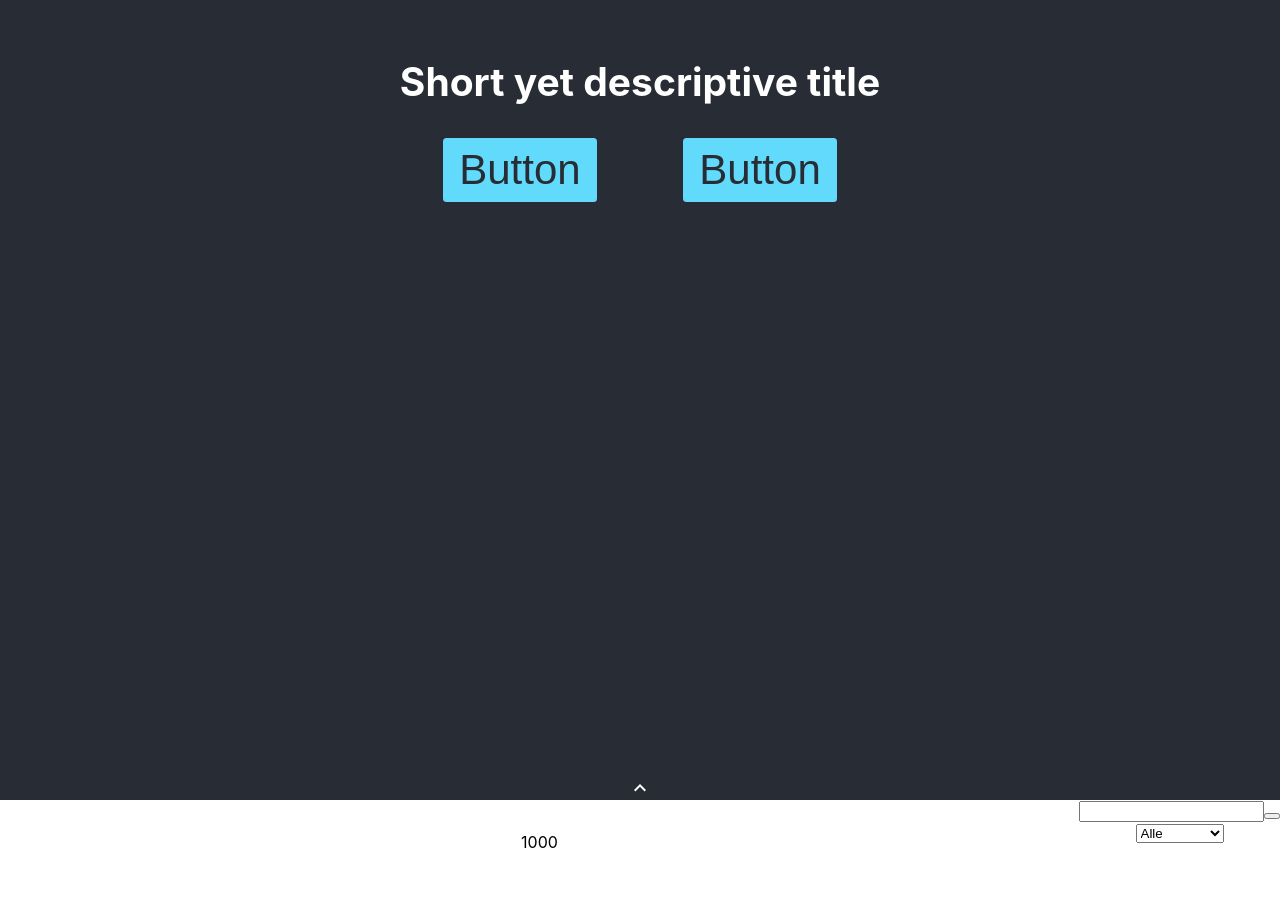
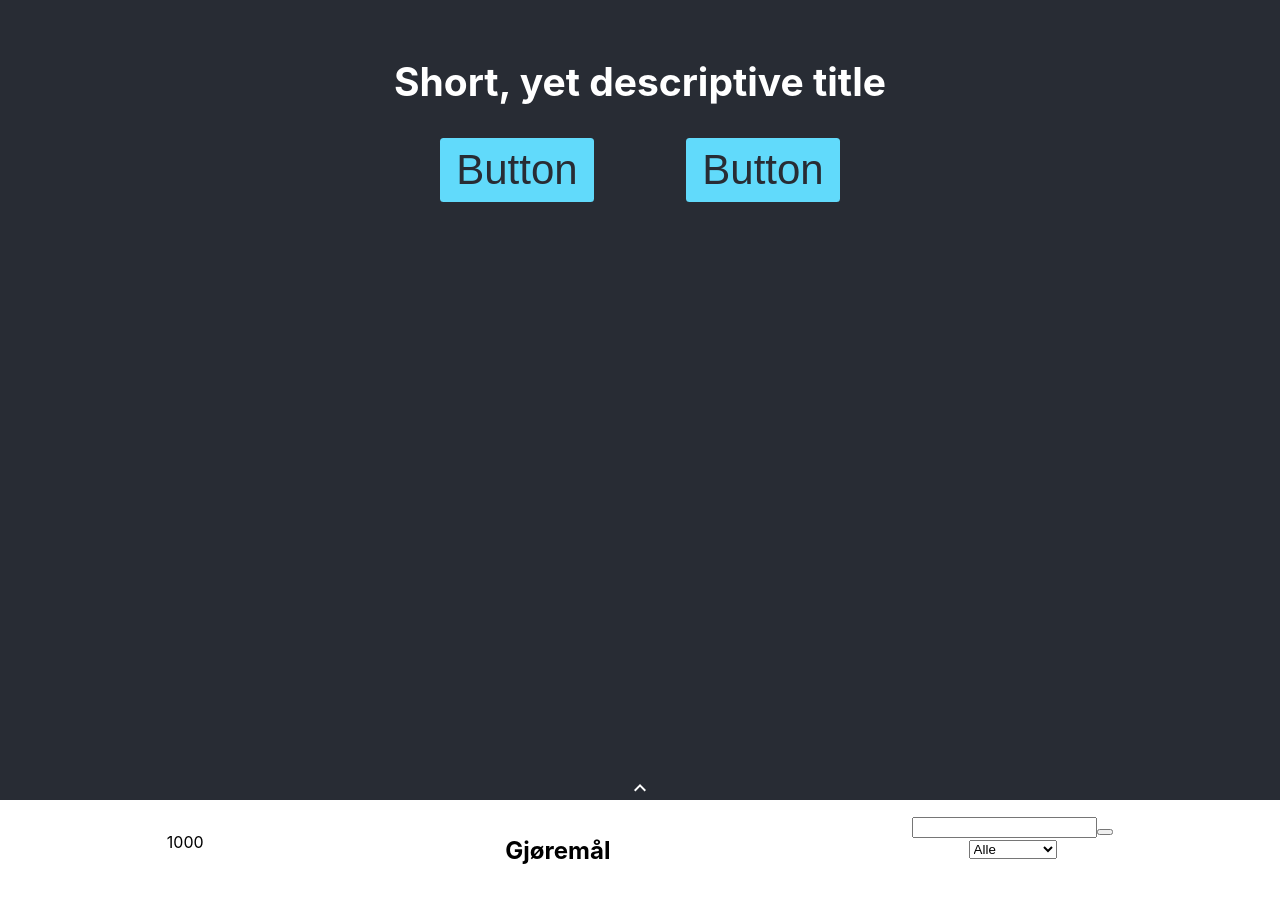
Before and after one commit to pynezz/my-app, a React (Create React App) app: page / in a window 1280 px wide. Built offline with nearby package versions, Linux system fonts and the light colour scheme.

Commit message:
favico, compartmentalization

```diff
--- a/src/App.js
+++ b/src/App.js
@@ -28,27 +28,8 @@ function App() {
   return (
     <div className="App">
       <header className="App-header">
-        <Section></Section>
-        <section id="sec-one">
-          <div className="container container-top">
-            <h1>Short yet descriptive title</h1>
-            <div className="row">
-              <div id="item1">
-                <button className="top-button">
-                  <a href="#">Button</a>
-                </button>
-              </div>
-              <div id="item2">
-                <button className="top-button">
-                  <a href="#">
-                    Button
-                  </a>
-                </button>
-              </div>
-            </div>
-          </div>
-        </section>
-        <img src={expand_icon} className="expand-icon" alt="expand" onClick={Expand}></img>
+        <Section />
+        <ExpandImage />
       </header>
       <section className="sec-two">
           <div className="container">
@@ -56,9 +37,13 @@ function App() {
               <p>
                 1000
               </p>
+              <header>
+                <h1>Gjøremål</h1>
+              </header>
+              <Form />
             </div>
           </div>
-          <Form />
+
         </section>
     </div>
   );
@@ -69,8 +54,39 @@ function Expand() {
   header.classList.add('showFooterStats');
 }
 
-function Section(props) {
-  return null
+const Section = () => {
+  return (
+    <section id="sec-one">
+      <div className="container container-top">
+        <h1>Short, yet descriptive title</h1>
+          <div className="row">
+            <div id="item1">
+              <button className="top-button">
+                <a href="#">Button</a>
+              </button>
+            </div>
+            <div id="item2">
+              <button className="top-button">
+                <a href="#">
+                  Button
+                </a>
+              </button>
+            </div>
+          </div>
+        </div>
+      </section>
+  );
+}
+
+function ExpandImage() {
+  return (
+    <img
+      src={expand_icon}
+      className="expand-icon"
+      alt="expand"
+      onClick={Expand}>
+    </img>
+  );
 }
 
 export default App;
```
